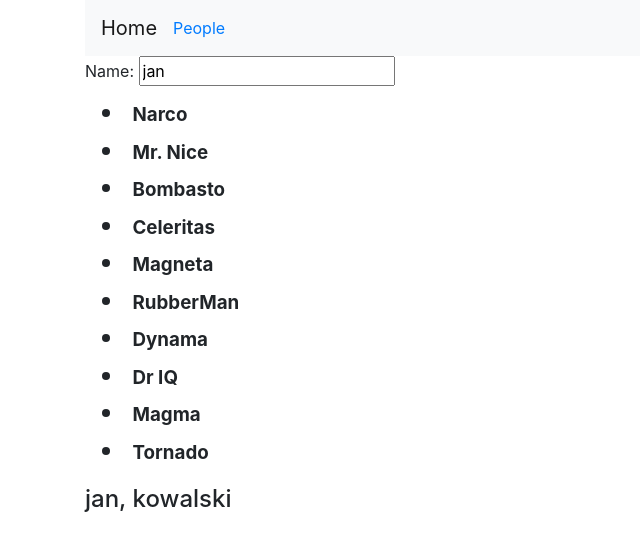
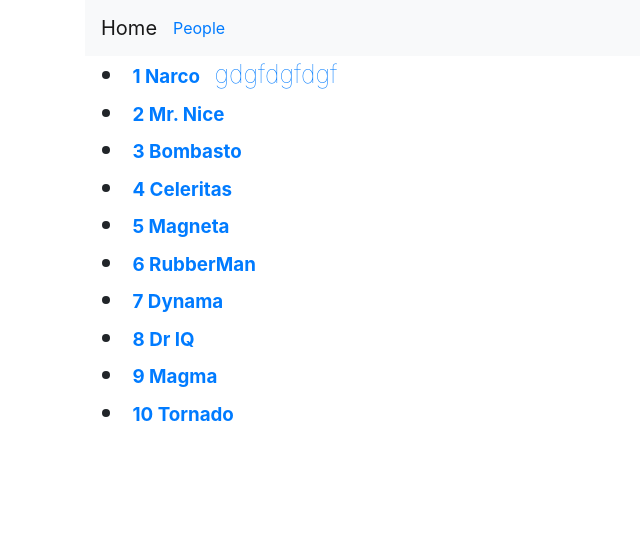
Before and after one commit to lukabaca/Angular, an Angular app: page /people in a window 1280 px wide. Shown: the top 550 px of the page, without its empty margins (0-640 px from the left). Built offline with nearby package versions, Linux system fonts and the light colour scheme.

Commit message:
end of fight with angular

```diff
--- a/src/app/Model/Person.ts
+++ b/src/app/Model/Person.ts
@@ -1,8 +1,10 @@
 export class Person {
+    id: number;
     name: string;
     surname: string;
 
-    constructor(name: string, surname: string) {
+    constructor(id: number, name: string, surname: string) {
+        this.id = id;
         this.name = name;
         this.surname = surname;
     }
--- a/src/app/Service/person.service.ts
+++ b/src/app/Service/person.service.ts
@@ -12,24 +12,24 @@ export class PersonService {
   private person: Person;
 
   private people: Person[] = [
-        { name: 'Narco', surname: '' },
-        { name: 'Mr. Nice', surname: '' },
-        { name: 'Bombasto', surname: '' },
-        { name: 'Celeritas', surname: '' },
-        { name: 'Magneta', surname: '' },
-        { name: 'RubberMan', surname: '' },
-        { name: 'Dynama', surname: '' },
-        { name: 'Dr IQ', surname: '' },
-        { name: 'Magma', surname: '' },
-        { name: 'Tornado', surname: '' }
+        { id: 1, name: 'Narco', surname: 'gdgfdgfdgf' },
+        { id: 2, name: 'Mr. Nice', surname: '' },
+        { id: 3, name: 'Bombasto', surname: '' },
+        { id: 4, name: 'Celeritas', surname: '' },
+        { id: 5, name: 'Magneta', surname: '' },
+        { id: 6, name: 'RubberMan', surname: '' },
+        { id: 7, name: 'Dynama', surname: '' },
+        { id: 8, name: 'Dr IQ', surname: '' },
+        { id: 9, name: 'Magma', surname: '' },
+        { id: 10, name: 'Tornado', surname: '' }
     ];
   constructor(private messageService: MessageService) {
-    this.person = new Person('jan', 'kowalski');
+    this.person = new Person(2,'jan', 'kowalski');
   }
 
 
-  getPerson(): Person {
-    return this.person;
+  getPerson(id: number): Observable<Person> {
+    return of(this.people.find(person => person.id === id));
   }
 
   getPeople(): Observable<Person []> {
--- a/src/app/app-routing.module.ts
+++ b/src/app/app-routing.module.ts
@@ -2,10 +2,14 @@ import { NgModule } from '@angular/core';
 import { CommonModule } from '@angular/common';
 import {RouterModule, Routes} from '@angular/router';
 import {TestComponentComponent} from './test-component/test-component.component';
+import {PersonDetailsComponent} from './person-details/person-details.component';
 
 const routes: Routes = [
 
-    { path: 'people', component: TestComponentComponent }
+    { path: 'people', component: TestComponentComponent },
+    { path: 'detail/:id', component: PersonDetailsComponent }
+    // tutaj default route, jak wejdziemy od razu na strone
+     // { path: '', redirectTo: '/dashboard', pathMatch: 'full' },
 
 ];
 
--- a/src/app/app.component.html
+++ b/src/app/app.component.html
@@ -1,17 +1,4 @@
-<!DOCTYPE html>
-<html>
-<head>
-  <meta charset="utf-8">
-  <meta http-equiv="X-UA-Compatible" content="IE=edge">
-  <title>Angular testowanie</title>
 
-  <script src="https://stackpath.bootstrapcdn.com/bootstrap/4.1.3/js/bootstrap.min.js" integrity="sha384-ChfqqxuZUCnJSK3+MXmPNIyE6ZbWh2IMqE241rYiqJxyMiZ6OW/JmZQ5stwEULTy" crossorigin="anonymous"></script>
-  <link href="https://stackpath.bootstrapcdn.com/bootstrap/4.1.3/css/bootstrap.min.css" rel="stylesheet" integrity="sha384-MCw98/SFnGE8fJT3GXwEOngsV7Zt27NXFoaoApmYm81iuXoPkFOJwJ8ERdknLPMO" crossorigin="anonymous">
-  <script src="https://stackpath.bootstrapcdn.com/bootstrap/4.1.3/js/bootstrap.bundle.min.js" integrity="sha384-pjaaA8dDz/5BgdFUPX6M/9SUZv4d12SUPF0axWc+VRZkx5xU3daN+lYb49+Ax+Tl" crossorigin="anonymous"></script>
-  <script src="https://cdnjs.cloudflare.com/ajax/libs/jquery/3.3.1/jquery.min.js"></script>
-</head>
-
-<body>
 <div class="container">
   <div class="row">
     <div class="col-md-12">
@@ -39,14 +26,3 @@
 
   <!--wyswietli ten fragment tylo gdy podamy odpowiedni url w pasku-->
 <router-outlet></router-outlet>
-
-
-<!--<app-messages-component>-->
-
-
-<!--</app-messages-component>-->
-
-</div>
-
-</body>
-</html>
--- a/src/app/app.module.ts
+++ b/src/app/app.module.ts
@@ -7,6 +7,7 @@ import { TestComponentComponent } from './test-component/test-component.componen
 import { FormsModule } from '@angular/forms';
 import { MessagesComponentComponent } from './messages-component/messages-component.component';
 import { AppRoutingModule } from './/app-routing.module';
+import { PersonDetailsComponent } from './person-details/person-details.component';
 
 
 @NgModule({
@@ -14,6 +15,7 @@ import { AppRoutingModule } from './/app-routing.module';
     AppComponent,
     TestComponentComponent,
     MessagesComponentComponent,
+    PersonDetailsComponent,
   ],
   imports: [
     BrowserModule,
--- /dev/null
+++ b/src/app/person-details/person-details.component.html
@@ -0,0 +1,6 @@
+
+<div *ngIf="person">
+  <h1>Person details</h1>
+  <p>Name: {{person.name}}</p>
+  <p>Surname: {{person.surname}}</p>
+</div>
--- /dev/null
+++ b/src/app/person-details/person-details.component.ts
@@ -0,0 +1,36 @@
+import {Component, OnInit} from '@angular/core';
+import {Person} from '../Model/Person';
+import {ActivatedRoute} from '@angular/router';
+import {PersonService} from '../Service/person.service';
+import {Location} from '@angular/common';
+
+@Component({
+  selector: 'app-person-details',
+  templateUrl: './person-details.component.html',
+  styleUrls: ['./person-details.component.css']
+})
+export class PersonDetailsComponent implements OnInit {
+
+  person: Person;
+
+  constructor(private route: ActivatedRoute,
+              private personService: PersonService,
+              private location: Location)
+  {
+      //this.person = new Person(90,'jan', 'kowalski');
+  }
+
+
+  ngOnInit() {
+    this.getPerson();
+  }
+
+  getPerson(): void {
+
+    const id = +this.route.snapshot.paramMap.get('id');
+
+    this.personService.getPerson(id).subscribe(person => this.person = person);
+
+  }
+
+}
--- a/src/app/test-component/test-component.component.html
+++ b/src/app/test-component/test-component.component.html
@@ -1,22 +1,15 @@
 
 <div class="row">
-  <div class="col-md-6">
-    <label>Name:
-      <input [(ngModel)]="person.name" placeholder="name">
-    </label>
-  </div>
-
   <div class="col-md-12">
     <ul class="people">
-      <li *ngFor="let person of people" (click)="onSelect(person)">
-        <span class="badge">{{person.name}}</span> {{person.surname}}
+      <li *ngFor="let person of people">
+        <a routerLink="/detail/{{person.id}}">
+          <span class="badge">{{person.id }} {{person.name}}</span> {{person.surname}}
+        </a>
       </li>
     </ul>
 
   </div>
 
-  <div class="col-md-12">
-      <h4>{{person.name}}, {{person.surname}}</h4>
-  </div>
 
 </div>
--- a/src/app/test-component/test-component.component.ts
+++ b/src/app/test-component/test-component.component.ts
@@ -10,24 +10,18 @@ import {PersonService} from '../Service/person.service';
 })
 export class TestComponentComponent implements OnInit {
 
+  people: Person [];
   person: Person;
 
-  people: Person [];
-
-  onSelect(person: Person): void {
-    this.person = person;
-  }
-
-  //ponizej przez parametr od razu tworzy prywatne pole personService, injection
+  // ponizej przez parametr od razu tworzy prywatne pole personService, injection
   constructor(private personService: PersonService) { }
 
   ngOnInit() {
-    this.getPerson();
     this.getPeople();
   }
 
-  getPerson(): void {
-    this.person = this.personService.getPerson();
+  getPerson(id: number): void {
+    this.personService.getPerson(id).subscribe(person => this.person = person);
   }
   getPeople(): void {
     this.personService.getPeople().subscribe(people => this.people = people);
--- a/src/index.html
+++ b/src/index.html
@@ -7,6 +7,10 @@
 
   <meta name="viewport" content="width=device-width, initial-scale=1">
   <link rel="icon" type="image/x-icon" href="favicon.ico">
+
+  <script src="https://stackpath.bootstrapcdn.com/bootstrap/4.1.3/js/bootstrap.min.js" integrity="sha384-ChfqqxuZUCnJSK3+MXmPNIyE6ZbWh2IMqE241rYiqJxyMiZ6OW/JmZQ5stwEULTy" crossorigin="anonymous"></script>
+  <link href="https://stackpath.bootstrapcdn.com/bootstrap/4.1.3/css/bootstrap.min.css" rel="stylesheet" integrity="sha384-MCw98/SFnGE8fJT3GXwEOngsV7Zt27NXFoaoApmYm81iuXoPkFOJwJ8ERdknLPMO" crossorigin="anonymous">
+  <script src="https://cdnjs.cloudflare.com/ajax/libs/jquery/3.3.1/jquery.min.js"></script>
 </head>
 <body>
   <app-root>
```
Also changed, not shown: src/app/person-details/person-details.component.css (added), 1 other file (tests, documents, lock files or other folders).
